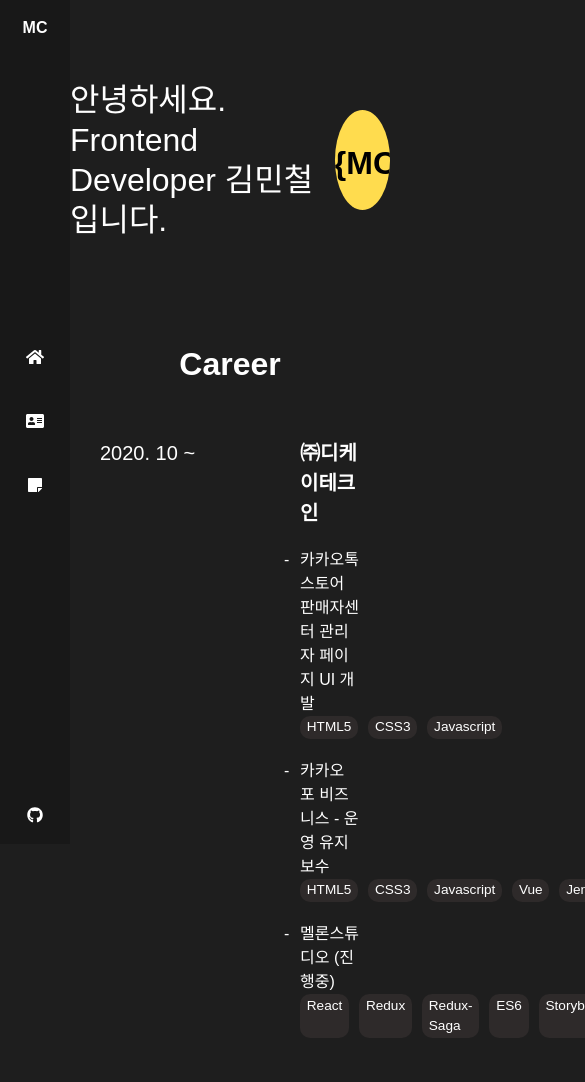
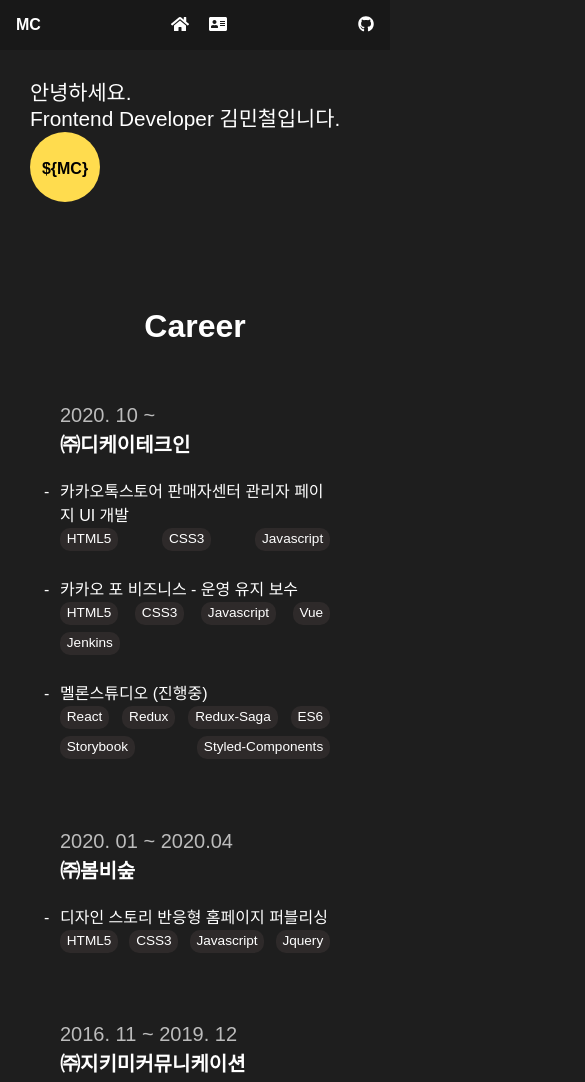
Before and after one commit to MinFEdev/minfedev.github.io, a Gatsby site: page /about in a window 390 px wide. Shown: the top 1082 px of the page, 585 px wide, since content can reach past the window. Built offline with nearby package versions, Linux system fonts and the light colour scheme; Gatsby itself is replaced by a stand-in of ours.

Commit message:
[feat] 반응형 스타일 추가 및 Helmet 추가

```diff
--- a/gatsby-config.js
+++ b/gatsby-config.js
@@ -1,9 +1,9 @@
 module.exports = {
   siteMetadata: {
-    title: `Gatsby Default Starter`,
-    description: `Kick off your next, great Gatsby project with this default starter. This barebones starter ships with the main Gatsby configuration files you might need.`,
-    author: `@gatsbyjs`,
-    siteUrl: `https://gatsbystarterdefaultsource.gatsbyjs.io/`,
+    title: `DevBlog - Mincheol`,
+    description: `주니어 FrontEnd 개발자인 김민철의 개발 블로그입니다.`,
+    author: `mincheol`,
+    siteUrl: `https://minfedev.github.io`,
   },
   plugins: [
     {
--- a/package.json
+++ b/package.json
@@ -11,6 +11,7 @@
     "@fortawesome/free-brands-svg-icons": "^5.15.4",
     "@fortawesome/free-solid-svg-icons": "^5.15.4",
     "@fortawesome/react-fontawesome": "^0.1.15",
+    "@types/react-helmet": "^6.1.2",
     "gatsby": "^3.11.1",
     "gatsby-image": "^3.11.0",
     "gatsby-plugin-emotion": "^6.11.0",
--- a/src/components/career/Career.tsx
+++ b/src/components/career/Career.tsx
@@ -126,15 +126,28 @@ const CareerList = styled.ol`
     padding: 30px;
     box-sizing: border-box;
     font-size: 20px;
+
+    @media (max-width: 768px) {
+      flex-direction: column;
+    }
   }
 `;
 
 const CareerPeriod = styled.span`
+  flex: 1;
   width: 200px;
-  flex: 1;
+  opacity: 0.7;
+
+  @media (max-width: 768px) {
+    width: 100%;
+  }
 `;
 const CareerContentBox = styled.div`
   width: calc(100% - 200px);
+
+  @media (max-width: 768px) {
+    width: 100%;
+  }
 `;
 const CompanyName = styled.strong`
   display: block;
@@ -162,9 +175,14 @@ const ProjectTitle = styled.em`
 
 const ProjectSkill = styled.ul`
   display: flex;
+  flex-wrap: wrap;
+  justify-content: flex-start;
   font-size: 0.85rem;
 
   > li {
+    display: flex;
+    align-items: center;
+    margin-bottom: 0.5em;
     padding: 0.1em 0.5em;
     border-radius: 10px;
     background-color: #2e2a2a;
@@ -173,6 +191,14 @@ const ProjectSkill = styled.ul`
   > li + li {
     margin-left: 10px;
   }
+
+  @media (max-width: 768px) {
+    justify-content: space-between;
+
+    > li + li {
+      margin-left: 0;
+    }
+  }
 `;
 
 export default Career;
--- a/src/components/header/Header.tsx
+++ b/src/components/header/Header.tsx
@@ -2,11 +2,7 @@ import React, { FunctionComponent } from 'react';
 import styled from '@emotion/styled';
 import { Link } from 'gatsby';
 import { FontAwesomeIcon } from '@fortawesome/react-fontawesome';
-import {
-  faHome,
-  faStickyNote,
-  faAddressCard,
-} from '@fortawesome/free-solid-svg-icons';
+import { faHome, faAddressCard } from '@fortawesome/free-solid-svg-icons';
 import { faGithub } from '@fortawesome/free-brands-svg-icons';
 
 import ScreenOut from 'components/screenOut/ScreenOut';
@@ -31,12 +27,6 @@ const Header: FunctionComponent = () => {
             <ScreenOut label="About" />
           </Link>
         </HomeNavItem>
-        <HomeNavItem>
-          <Link to="/">
-            <FontAwesomeIcon icon={faStickyNote} />
-            <ScreenOut label="POST" />
-          </Link>
-        </HomeNavItem>
       </HomeNavList>
       <AboutLinkList>
         <AboutLinkItem>
@@ -54,6 +44,7 @@ const HeaderStyle = styled.header`
   position: fixed;
   top: 0;
   left: 0;
+  z-index: 50;
   display: flex;
   flex-direction: column;
   justify-content: space-between;
@@ -62,6 +53,14 @@ const HeaderStyle = styled.header`
   padding: 1em;
   background-color: rgb(24, 24, 24);
   box-sizing: border-box;
+
+  @media (max-width: 768px) {
+    flex-direction: row;
+    width: 100%;
+    height: 50px;
+    align-items: center;
+    justify-content: space-between;
+  }
 `;
 
 const HomeLink = styled.h1`
@@ -75,19 +74,27 @@ const HomeLink = styled.h1`
   }
 `;
 
-const HomeNavList = styled.nav``;
+const HomeNavList = styled.nav`
+  @media (max-width: 768px) {
+    display: flex;
+  }
+`;
 const HomeNavItem = styled.li`
   font-size: 16px;
   text-align: center;
 
   & + & {
     margin-top: 40px;
+
+    @media (max-width: 768px) {
+      margin-top: 0;
+      margin-left: 20px;
+    }
   }
 `;
 
 const AboutLinkList = styled.ul`
   position: relative;
-  width: 100%;
 `;
 const AboutLinkItem = styled.li`
   font-size: 16px;
--- a/src/components/profile/Profile.tsx
+++ b/src/components/profile/Profile.tsx
@@ -17,6 +17,7 @@ const Profile: FunctionComponent = () => {
 
 const ProfileStyle = styled.div`
   display: flex;
+  flex-wrap: wrap;
   align-items: center;
   justify-content: space-between;
   max-width: 768px;
@@ -26,6 +27,10 @@ const ProfileStyle = styled.div`
 const ProfileText = styled.p`
   font-size: 2rem;
   line-height: 1.25;
+
+  @media (max-width: 768px) {
+    font-size: 1.3rem;
+  }
 `;
 
 const ProfileThumb = styled.div`
@@ -48,6 +53,15 @@ const ProfileThumb = styled.div`
     font-weight: bold;
     color: #000;
   }
+
+  @media (max-width: 768px) {
+    width: 70px;
+    height: 70px;
+
+    > span {
+      font-size: 1rem;
+    }
+  }
 `;
 
 export default Profile;
--- a/src/components/template/Template.tsx
+++ b/src/components/template/Template.tsx
@@ -1,5 +1,6 @@
 import React, { FunctionComponent, ReactNode } from 'react';
 import styled from '@emotion/styled';
+import { Helmet } from 'react-helmet';
 
 import GlobalStyle from 'styles/GlobalStyle';
 import Header from 'components/header/Header';
@@ -7,15 +8,47 @@ import ContentContainer from 'components/container/ContentContainer';
 import Main from 'components/main/Main';
 
 interface TemplateProps {
+  title: string;
+  description: string;
+  url: string;
+  image: string;
   pathname?: string;
   children: ReactNode;
 }
 
-const Template: FunctionComponent<TemplateProps> = ({ pathname, children }) => {
+const Template: FunctionComponent<TemplateProps> = ({
+  title,
+  description,
+  url,
+  image,
+  pathname,
+  children,
+}) => {
   console.log(pathname);
   const isMain = pathname === '/' || pathname === '/about';
   return (
     <Container>
+      <Helmet>
+        <title>{title}</title>
+        <meta name="description" content={description} />
+        <meta name="viewport" content="width=device-width, initial-scale=1.0" />
+        <meta httpEquiv="Content-Type" content="text/html;charset=UTF-8" />
+
+        <meta property="og:type" content="website" />
+        <meta property="og:title" content={title} />
+        <meta property="og:description" content={description} />
+        <meta property="og:image" content={image} />
+        <meta property="og:url" content={url} />
+        <meta property="og:site_name" content={title} />
+
+        <meta name="twitter:card" content="summary" />
+        <meta name="twitter:title" content={title} />
+        <meta name="twitter:description" content={description} />
+        <meta name="twitter:image" content={image} />
+        <meta name="twitter:site" content="김민철" />
+        <meta name="twitter:creator" content="김민철" />
+      </Helmet>
+
       <GlobalStyle />
       <Header />
       <Main isMain={isMain}>
@@ -33,6 +66,10 @@ const Container = styled.div`
   height: 100%;
   padding-left: 70px;
   box-sizing: border-box;
+
+  @media (max-width: 768px) {
+    padding: 0 30px;
+  }
 `;
 
 export default Template;
--- a/src/pages/index.tsx
+++ b/src/pages/index.tsx
@@ -27,7 +27,6 @@ const IndexPage: FunctionComponent<IndexPageProps> = ({
     allMarkdownRemark: { edges },
   },
 }) => {
-  console.log(location);
   const parsed: ParsedQuery<string> = queryString.parse(search);
   const selectedCategory: string =
     typeof parsed.category !== 'string' || !parsed.category
```
Also changed, not shown: 1 other file.
